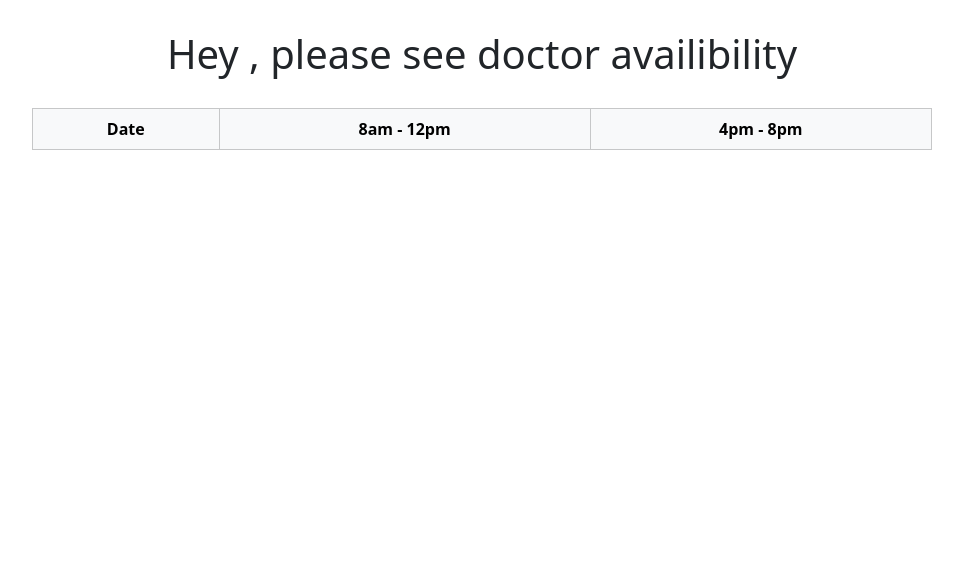
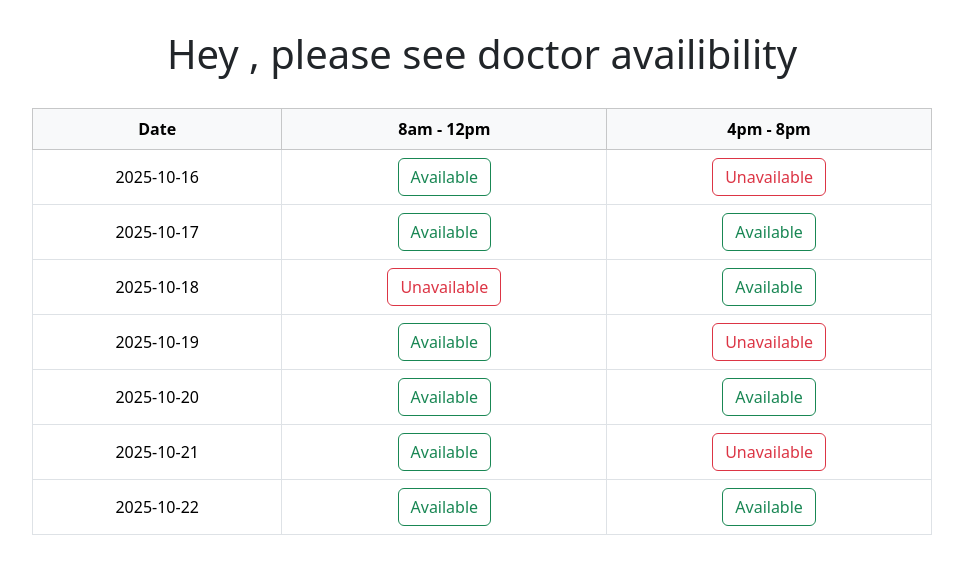
Before and after one commit to 22f3001703/hospital_management_app, a Flask app: a page that uses templates/showDoctorAvailibilityToPatient.html in a window 1280 px wide. Shown: the top 574 px of the page, without its empty margins (158-1121 px from the left). Run offline with Flask 3, Linux system fonts and the light colour scheme; data comes from the database, SQL or seed files in the repository; lists and menus that the app fills with data are empty.

Commit message:
The patient is good to see the availability of doctor

```diff
--- a/templates/showDoctorAvailibilityToPatient.html
+++ b/templates/showDoctorAvailibilityToPatient.html
@@ -29,7 +29,32 @@
                     <th>4pm - 8pm</th>
                 </tr>
             </thead>
+            {% if docavailibility==None %}
+            <h1>Doctor is no more available .</h1>
+            {% else %}
+            <tbody>
 
+                {% for date, times in docavailibility.items() %}
+                <tr>
+                    <td>{{date}}</td>
+                    <td>
+                    {%if times[0] == 0%}
+                    <button class="btn btn-outline-danger">Unavailable</button>
+                    {%else%}
+                    <button class="btn btn-outline-success">Available</button>
+                    {%endif%}
+                    </td>
+                    <td>
+                    {%if times[1] == 0%}
+                    <button class="btn btn-outline-danger">Unavailable</button>
+                    {%else%}
+                    <button class="btn btn-outline-success">Available</button>
+                    {%endif%}
+                    </td>
+                    {%endfor%}
+                    </tr>
+            </tbody>
+            {%endif%}
             </table>
     </div>
     <script src="https://cdn.jsdelivr.net/npm/bootstrap@5.3.2/dist/js/bootstrap.bundle.min.js"></script>
```
